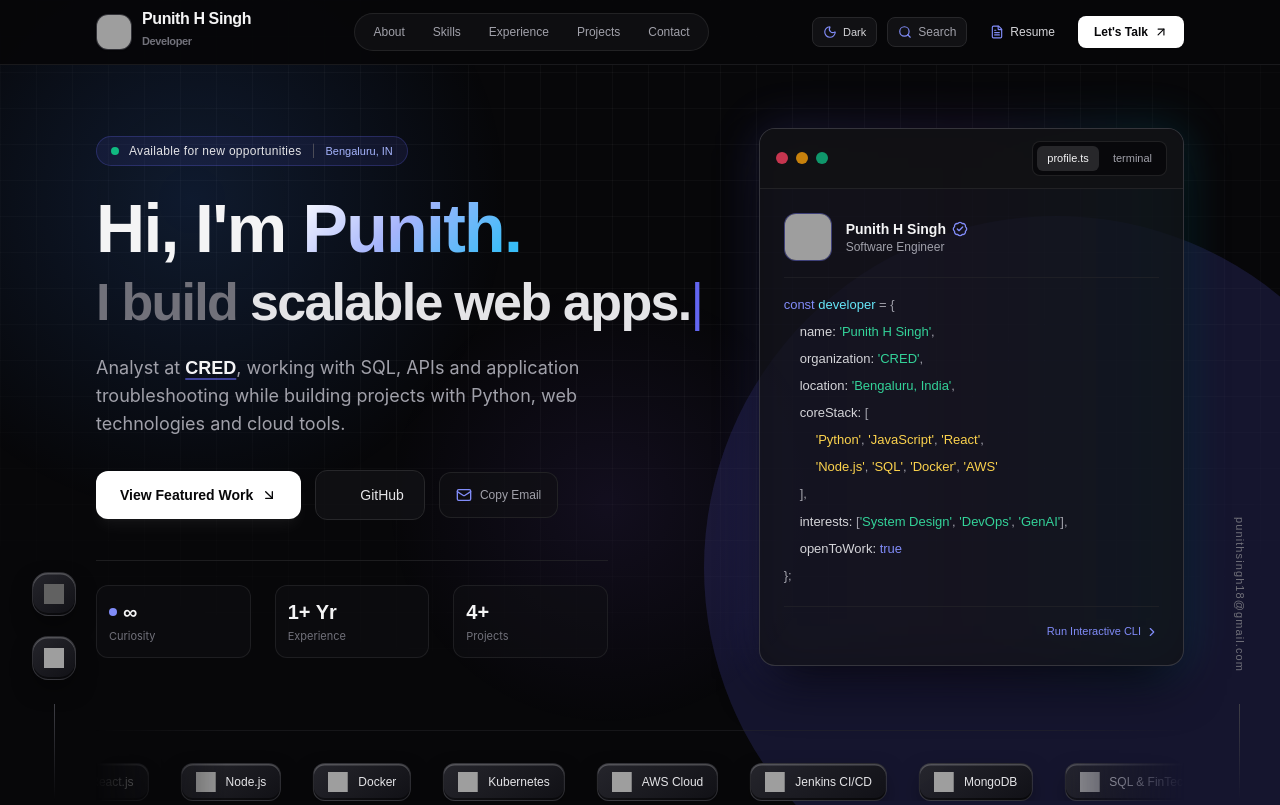
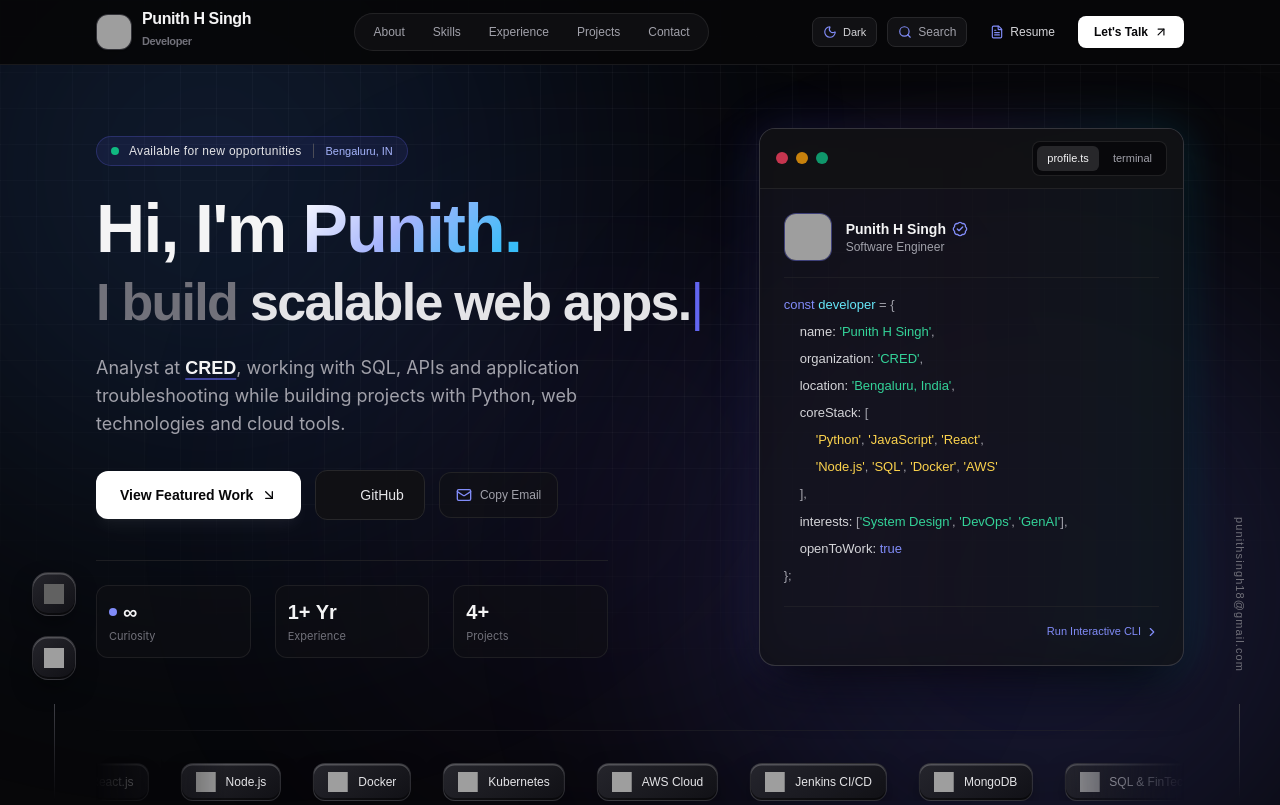
Before and after one commit to Punith-Singh/mywebsite, a plain HTML site: page index.html in a window 1280 px wide. Shown: the top 805 px of the page. Drawn offline with nearby package versions, Linux system fonts and the light colour scheme; grey boxes are pictures that could not be loaded; some icons are missing; a web font is replaced by a local one.

Commit message:
Restore animated ambient background glow

```diff
--- a/index.html
+++ b/index.html
@@ -87,6 +87,7 @@
         .ambient-glow {
             position: fixed;
             border-radius: 50%;
+            filter: blur(140px);
             opacity: 0.16;
             pointer-events: none;
             z-index: -1;
@@ -94,10 +95,11 @@
         }
         html.light .ambient-glow {
             opacity: 0.22;
-        }
-        .glow-blue { top: -15%; left: -10%; width: 50vw; height: 50vw; background: radial-gradient(ellipse, #3b82f6, transparent 70%); }
+            filter: blur(130px);
+        }
+        .glow-blue { top: -15%; left: -10%; width: 50vw; height: 50vw; background: #3b82f6; }
         .glow-indigo { bottom: -15%; right: -10%; width: 55vw; height: 55vw; background: #6366f1; }
-        .glow-violet { top: 35%; left: 30%; width: 35vw; height: 35vw; background: radial-gradient(ellipse, #8b5cf6, transparent 70%); opacity: 0.09; }
+        .glow-violet { top: 35%; left: 30%; width: 35vw; height: 35vw; background: #8b5cf6; opacity: 0.09; }
 
         /* Spotlight Card */
         .spotlight-card {
@@ -421,7 +423,7 @@
             html { scroll-behavior: auto !important; }
             .reveal { opacity: 1; transform: none; }
             .reveal, .spotlight-card, .spotlight-card::before { transition: none; }
-            .animate-fade-in-up, .animate-marquee, .animate-ping, .animate-pulse {
+            .animate-fade-in-up, .animate-marquee, .animate-ping, .animate-pulse, .animate-blob {
                 animation: none !important;
             }
         }
@@ -437,9 +439,9 @@
 
     <!-- Background Elements -->
     <div class="fixed inset-0 z-[-2] bg-grid"></div>
-    <div class="ambient-glow glow-blue"></div>
-    <div class="ambient-glow glow-indigo"></div>
-    <div class="ambient-glow glow-violet"></div>
+    <div class="ambient-glow glow-blue animate-blob"></div>
+    <div class="ambient-glow glow-indigo animate-blob" style="animation-delay: -5s;"></div>
+    <div class="ambient-glow glow-violet animate-blob" style="animation-delay: -9s;"></div>
 
     <!-- Toast Notification Container -->
     <div id="toast-container" class="fixed bottom-6 right-6 z-[90] flex flex-col gap-2 pointer-events-none"></div>
```
Also changed, not shown: assets/portfolio.css.
